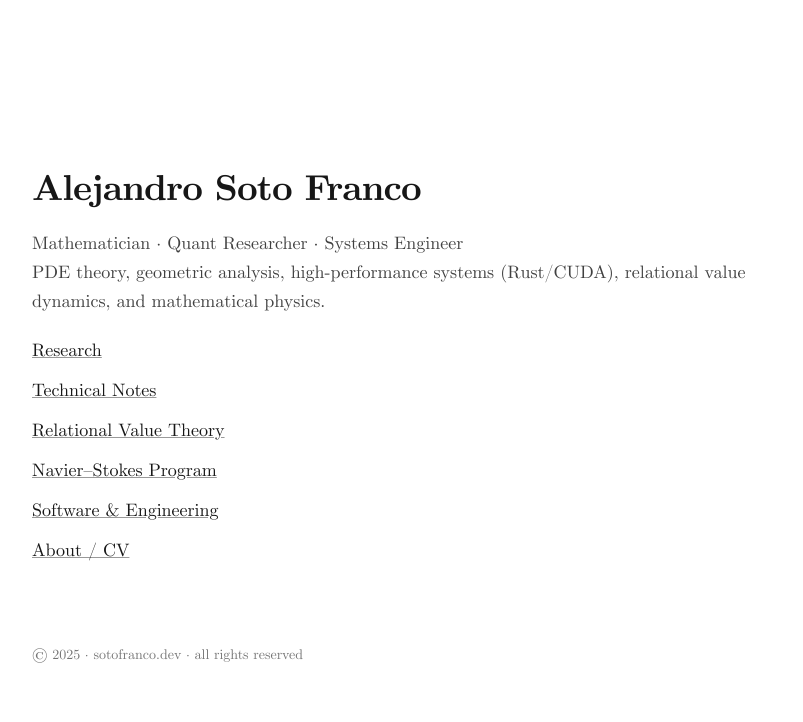
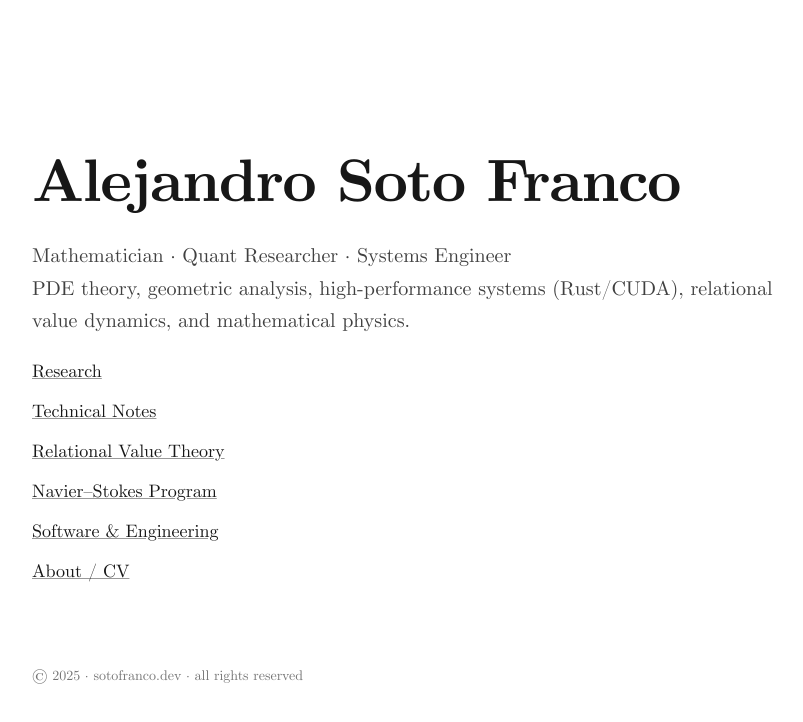
Before and after one commit to alejandro-soto-franco/sotofranco.dev, a Next.js app: page / in a window 1280 px wide. Shown: the top 722 px of the page, without its empty margins (224-1027 px from the left). Built offline with nearby package versions, Linux system fonts and the light colour scheme.

Commit message:
title font size test

```diff
--- a/app/page.tsx
+++ b/app/page.tsx
@@ -6,12 +6,12 @@ export default function Home() {
       <div className="max-w-3xl w-full space-y-10 py-24">
 
         {/* Name */}
-        <h1 className="text-4xl font-semibold tracking-tight">
+        <h1 className="text-6xl font-semibold tracking-tight">
           Alejandro Soto Franco
         </h1>
 
         {/* Subtitle */}
-        <p className="text-lg leading-relaxed text-neutral-700 dark:text-neutral-300">
+        <p className="text-xl leading-relaxed text-neutral-700 dark:text-neutral-300">
           Mathematician · Quant Researcher · Systems Engineer
           <br />
           PDE theory, geometric analysis, high-performance systems (Rust/CUDA), relational value dynamics, and mathematical physics.
```
